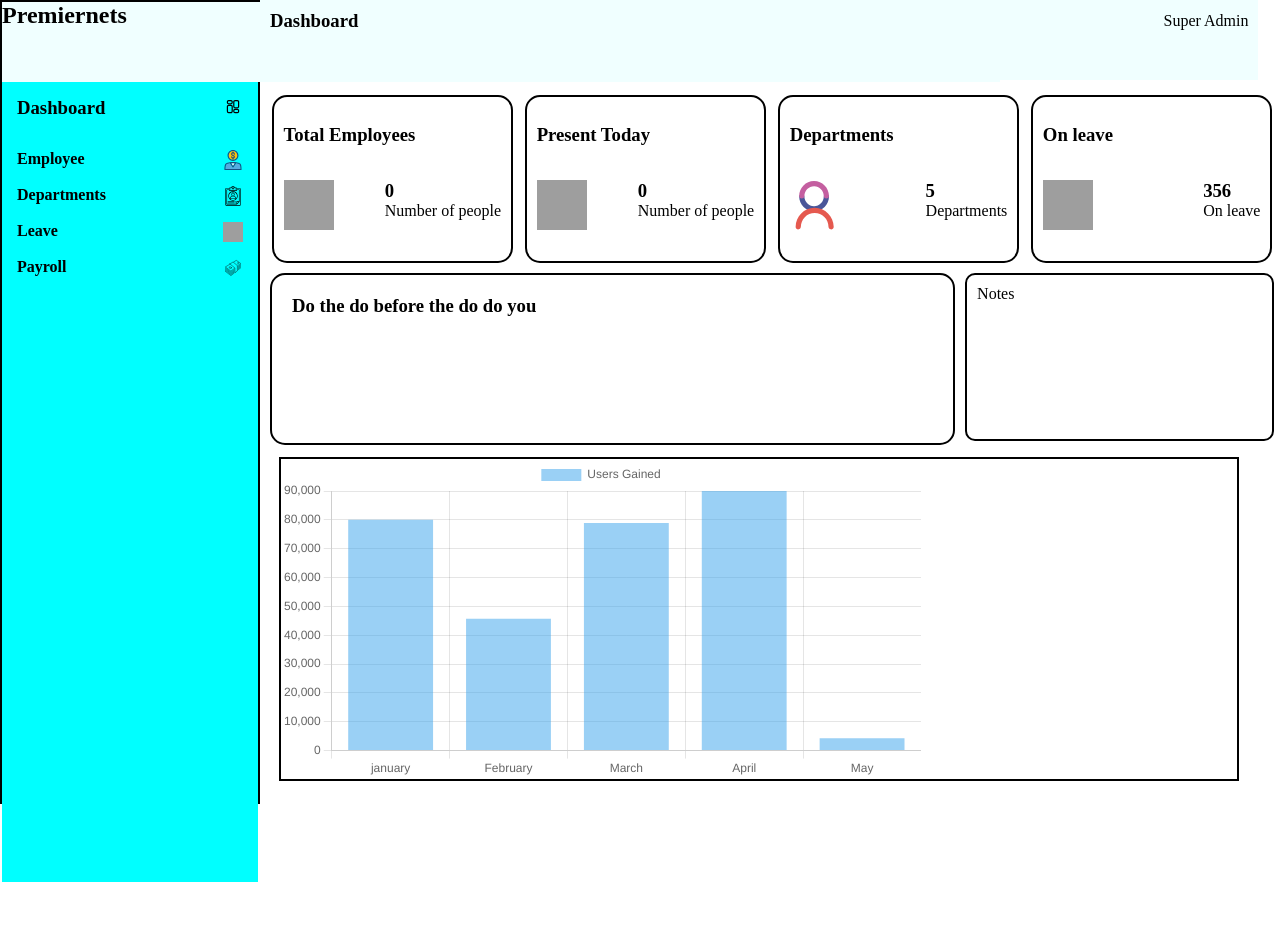
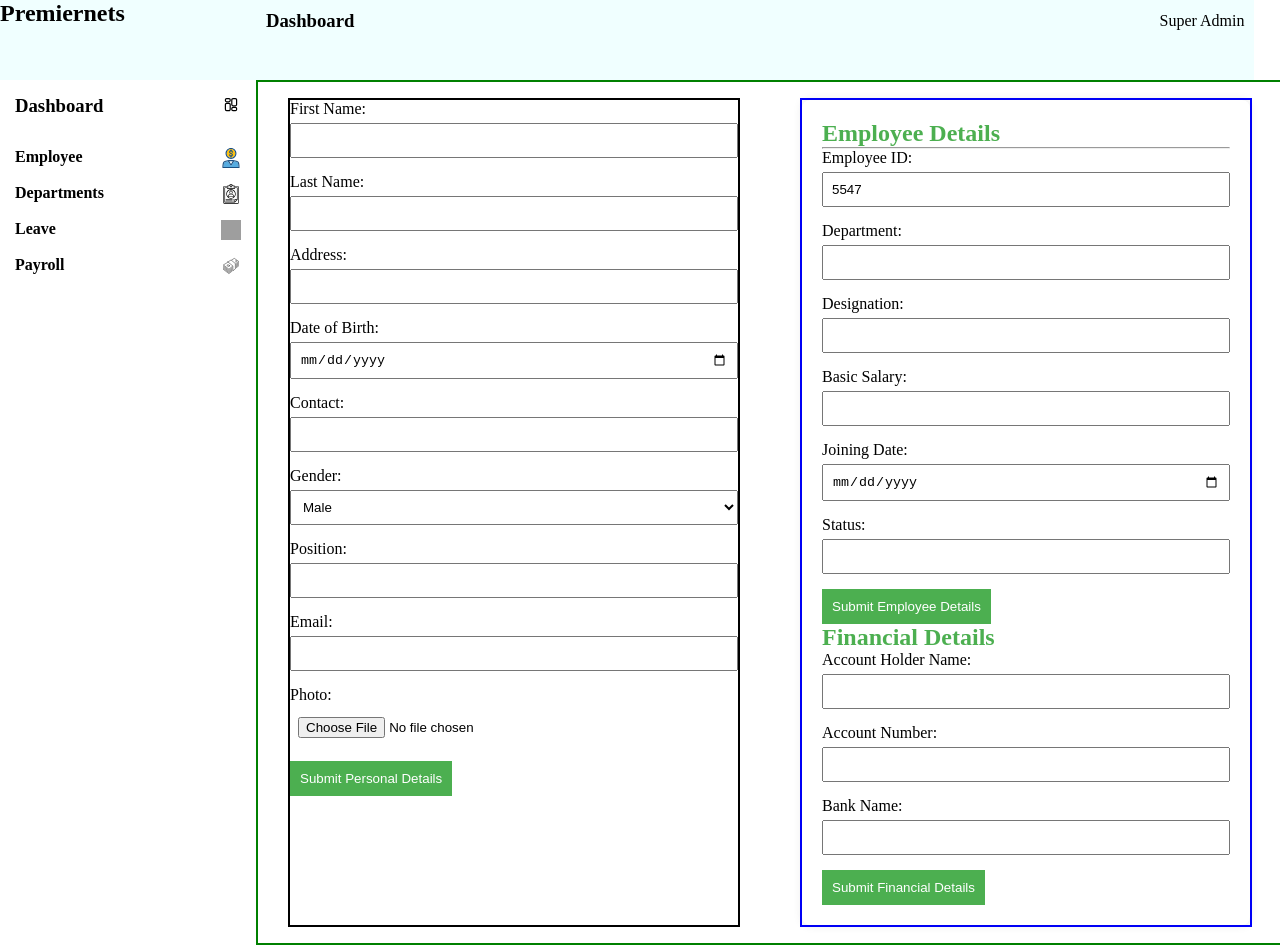
Before and after one commit to wakaba-kelvin/Admin-Dashboard, a React (Vite) app: page /addEmployee in a window 1280 px wide. Before the commit the page ends 882 px from the top, so only its background shows below. Built offline with nearby package versions, Linux system fonts and the light colour scheme; grey boxes are pictures that could not be loaded.

Commit message:
added the AddEmployee page

```diff
--- a/package.json
+++ b/package.json
@@ -10,6 +10,8 @@
     "preview": "vite preview"
   },
   "dependencies": {
+    "admin-dashboard": "link:",
+    "antd": "^5.15.2",
     "chart.js": "^4.4.2",
     "icons": "^1.0.0",
     "prime": "^0.5.0",
--- a/src/Components/Dashboard/Dashboard.jsx
+++ b/src/Components/Dashboard/Dashboard.jsx
@@ -1,4 +1,5 @@
 import React from 'react';
+import {Menu} from "antd"
 import clientIcon from '../../assets/client-svgrepo-com.svg'
 import usericon from '../../assets/user-alt-1-svgrepo-com (1).svg'
 import complainicon from '../../assets/complaint-dissatisfaction-expression-svgrepo-com.svg'
@@ -52,6 +53,8 @@ const Dashboard = () => {
       </ul>
     </div>
   );
-};
+}
+
+
 
 export default Dashboard;
--- a/src/Components/Dashboard/Dashboard.scss
+++ b/src/Components/Dashboard/Dashboard.scss
@@ -1,7 +1,7 @@
 .Dashboard{
    height: 100vh;
    width: 20vw;
-   background-color: aqua;
+//    background-color: aqua;
    gap: 2rem;
 
    .items{
--- a/src/Layout/MainContent/MainContent.jsx
+++ b/src/Layout/MainContent/MainContent.jsx
@@ -5,6 +5,7 @@ import Navbar from '../../Layout/Navbar/Navbar'
 import Container from '../../Components/Container/Container'
 import Employees from '../../Pages/Employees/Employees'
 import Login from '../../Pages/login/Login'
+import AddEmployee from '../../Pages/Employees/AddEmployee'
 
 
 function MainContent() {
@@ -15,6 +16,7 @@ function MainContent() {
           <Route path='*' element ={<Container/>}/>
           <Route path='/employees' element ={<Employees/>}/>
           <Route path='/login' element = {<Login/>}/>
+          <Route path='/addEmployee' element={<AddEmployee/>}/>
         </Routes>
     </div>
 
--- a/src/Layout/Sidenav/Sidenav.scss
+++ b/src/Layout/Sidenav/Sidenav.scss
@@ -2,7 +2,7 @@
     width:20vw ;
     height: 100vh;
     // background-color: blue;
-    border: 2px solid;
+    // border: 2px solid;
     .menu{
         display: flex;
         flex-direction: column;
--- /dev/null
+++ b/src/Pages/Employees/AddEmployee.jsx
@@ -0,0 +1,189 @@
+import React, { useState } from 'react';
+import './AddEmployee.scss';
+
+function AddEmployee() {
+  const [formData, setFormData] = useState({
+    firstName: '',
+    lastName: '',
+    address: '',
+    dob: '',
+    contact: '',
+    gender: 'male',
+    position: '',
+    email: '',
+    photo: null,
+  });
+
+  const [employeeFormData, setEmployeeFormData] = useState({
+    employeeId: generateEmployeeId(),
+    department: '',
+    designation: '',
+    basicSalary: '',
+    joiningDate: '',
+    status: '',
+  });
+
+  const [financialFormData, setFinancialFormData] = useState({
+    accountHolderName: '',
+    accountNumber: '',
+    bankName: '',
+  });
+
+  const handleChange = (e, formType) => {
+    const { name, value, type, files } = e.target;
+    const newValue = type === 'file' ? files[0] : value;
+
+    if (formType === 'employee') {
+      setEmployeeFormData({
+        ...employeeFormData,
+        [name]: newValue,
+      });
+    } else if (formType === 'financial') {
+      setFinancialFormData({
+        ...financialFormData,
+        [name]: newValue,
+      });
+    } else {
+      setFormData({
+        ...formData,
+        [name]: newValue,
+      });
+    }
+  };
+
+  const handleSubmit = (e) => {
+    e.preventDefault();
+    // Add your form submission logic here
+    console.log('Personal Details submitted:', formData);
+    console.log('Employee Details submitted:', employeeFormData);
+    console.log('Financial Details submitted:', financialFormData);
+  };
+
+  // Function to generate a random employee ID (for demonstration purposes)
+  function generateEmployeeId() {
+    return Math.floor(1000 + Math.random() * 9000);
+  }
+
+  return (
+    <div className="AddEmployee">
+      <div className="personal">
+        <div className="employees-details">
+          <form onSubmit={handleSubmit} className="employees-details-form">
+            <div className="form-group">
+              <label htmlFor="firstName">First Name:</label>
+              <input type="text" id="firstName" name="firstName" value={formData.firstName} onChange={(e) => handleChange(e, 'personal')} required />
+            </div>
+
+            <div className="form-group">
+              <label htmlFor="lastName">Last Name:</label>
+              <input type="text" id="lastName" name="lastName" value={formData.lastName} onChange={(e) => handleChange(e, 'personal')} required />
+            </div>
+
+            <div className="form-group">
+              <label htmlFor="address">Address:</label>
+              <input type="text" id="address" name="address" value={formData.address} onChange={(e) => handleChange(e, 'personal')} required />
+            </div>
+
+            <div className="form-group">
+              <label htmlFor="dob">Date of Birth:</label>
+              <input type="date" id="dob" name="dob" value={formData.dob} onChange={(e) => handleChange(e, 'personal')} required />
+            </div>
+
+            <div className="form-group">
+              <label htmlFor="contact">Contact:</label>
+              <input type="tel" id="contact" name="contact" value={formData.contact} onChange={(e) => handleChange(e, 'personal')} required />
+            </div>
+
+            <div className="form-group">
+              <label htmlFor="gender">Gender:</label>
+              <select id="gender" name="gender" value={formData.gender} onChange={(e) => handleChange(e, 'personal')} required>
+                <option value="male">Male</option>
+                <option value="female">Female</option>
+                <option value="other">Other</option>
+              </select>
+            </div>
+
+            <div className="form-group">
+              <label htmlFor="position">Position:</label>
+              <input type="text" id="position" name="position" value={formData.position} onChange={(e) => handleChange(e, 'personal')} required />
+            </div>
+
+            <div className="form-group">
+              <label htmlFor="email">Email:</label>
+              <input type="email" id="email" name="email" value={formData.email} onChange={(e) => handleChange(e, 'personal')} required />
+            </div>
+
+            <div className="form-group">
+              <label htmlFor="photo">Photo:</label>
+              <input type="file" id="photo" name="photo" onChange={(e) => handleChange(e, 'personal')} accept="image/*" />
+            </div>
+
+            <button type="submit">Submit Personal Details</button>
+          </form>
+        </div>
+        <div className="company">
+          <div className="logins">
+            <h2>Employee Details</h2>
+            <hr />
+            <form onSubmit={handleSubmit} className="employee-details">
+              <div className="form-group">
+                <label htmlFor="employeeId">Employee ID:</label>
+                <input type="text" id="employeeId" name="employeeId" value={employeeFormData.employeeId} readOnly />
+              </div>
+
+              <div className="form-group">
+                <label htmlFor="department">Department:</label>
+                <input type="text" id="department" name="department" value={employeeFormData.department} onChange={(e) => handleChange(e, 'employee')} required />
+              </div>
+
+              <div className="form-group">
+                <label htmlFor="designation">Designation:</label>
+                <input type="text" id="designation" name="designation" value={employeeFormData.designation} onChange={(e) => handleChange(e, 'employee')} required />
+              </div>
+
+              <div className="form-group">
+                <label htmlFor="basicSalary">Basic Salary:</label>
+                <input type="number" id="basicSalary" name="basicSalary" value={employeeFormData.basicSalary} onChange={(e) => handleChange(e, 'employee')} required />
+              </div>
+
+              <div className="form-group">
+                <label htmlFor="joiningDate">Joining Date:</label>
+                <input type="date" id="joiningDate" name="joiningDate" value={employeeFormData.joiningDate} onChange={(e) => handleChange(e, 'employee')} required />
+              </div>
+
+              <div className="form-group">
+                <label htmlFor="status">Status:</label>
+                <input type="text" id="status" name="status" value={employeeFormData.status} onChange={(e) => handleChange(e, 'employee')} required />
+              </div>
+
+              <button type="submit">Submit Employee Details</button>
+            </form>
+
+            <h2>Financial Details</h2>
+            <form onSubmit={handleSubmit} className="financial-details">
+              <div className="form-group">
+                <label htmlFor="accountHolderName">Account Holder Name:</label>
+                <input type="text" id="accountHolderName" name="accountHolderName" value={financialFormData.accountHolderName} onChange={(e) => handleChange(e, 'financial')} required />
+              </div>
+
+              <div className="form-group">
+                <label htmlFor="accountNumber">Account Number:</label>
+                <input type="text" id="accountNumber" name="accountNumber" value={financialFormData.accountNumber} onChange={(e) => handleChange(e, 'financial')} required />
+              </div>
+
+              <div className="form-group">
+                <label htmlFor="bankName">Bank Name:</label>
+                <input type="text" id="bankName" name="bankName" value={financialFormData.bankName} onChange={(e) => handleChange(e, 'financial')} required />
+              </div>
+
+              <button type="submit">Submit Financial Details</button>
+            </form>
+          </div>
+        </div>
+      </div>
+      <div className="accounts-details"></div>
+    </div>
+  );
+}
+
+export default AddEmployee;
--- /dev/null
+++ b/src/Pages/Employees/AddEmployee.scss
@@ -0,0 +1,81 @@
+.AddEmployee {
+  width: 100%;
+}
+
+.personal {
+  width: 100%;
+  height: 80%;
+  border: 2px solid green;
+  display: flex;
+  justify-content: space-around;
+}
+
+.employees-details {
+  width: 35vw;
+  margin: 1rem;
+  border: 2px solid black;
+}
+
+.employees-details .form-group {
+  margin-bottom: 15px;
+}
+
+.employees-details label {
+  display: block;
+  margin-bottom: 5px;
+}
+
+.employees-details input,
+.employees-details select {
+  width: 100%;
+  padding: 8px;
+  box-sizing: border-box;
+}
+
+.employees-details button {
+  padding: 10px;
+  background-color: #4CAF50;
+  color: #fff;
+  border: none;
+  cursor: pointer;
+}
+
+.company {
+  width: 35vw;
+  margin: 1rem;
+  border: 2px solid blue;
+}
+
+.company .logins {
+  padding: 20px;
+  background-color: #fff;
+  border-radius: 8px;
+  box-shadow: 0 0 10px rgba(0, 0, 0, 0.1);
+}
+
+.company h2 {
+  color: #4CAF50;
+}
+
+.company .logins .form-group {
+  margin-bottom: 15px;
+}
+
+.company .logins label {
+  display: block;
+  margin-bottom: 5px;
+}
+
+.company .logins input {
+  width: 100%;
+  padding: 8px;
+  box-sizing: border-box;
+}
+
+.company .logins button {
+  padding: 10px;
+  background-color: #4CAF50;
+  color: #fff;
+  border: none;
+  cursor: pointer;
+}
--- a/src/Pages/login/Login.jsx
+++ b/src/Pages/login/Login.jsx
@@ -52,26 +52,30 @@ const LoginForm = () => {
       </div>
       <div className="form">
       <form onSubmit={handleSubmit}>
-        <label htmlFor="username">Username:</label>
+        <div className="username">
+        <label htmlFor="username"></label>
         <input
           type="text"
+          placeholder='username'
           id="username"
           name="username"
           value={formData.username}
           onChange={handleInputChange}
           required
         />
-
-        <label htmlFor="password">Password:</label>
+</div>
+<div className="password">
+        <label htmlFor="password"></label>
         <input
           type="password"
+          placeholder='password'
           id="password"
           name="password"
           value={formData.password}
           onChange={handleInputChange}
           required
         />
-
+</div>
         <button type="submit">Login</button>
       </form>
       </div>
--- a/src/Pages/login/Login.scss
+++ b/src/Pages/login/Login.scss
@@ -27,11 +27,36 @@
         width: 50%;
         display: flex;
         flex-direction: column;
-        margin-top: 1rem;
-        // border: 1px solid rgb(213, 17, 121);
+        // margin-top: 1rem;
+        border: 1px solid rgb(213, 17, 121);
         justify-content: center;
-        margin-top: 4rem;
+        // margin-top: 4rem;
         gap: 20px;
+        color: aquamarine;
+        justify-content: space-between;
+        align-items: center;
+        .form{
+           display: flex;
+           justify-content: space-evenly;
+           align-items: center;
+           border: 2px solid red;
+           width: 100%;
+           height: 70%;
+           gap: 3rem;
+           .username{
+            outline: none;
+            // border-bottom: 2px solid red;
+           }
+
+
+        button{
+            height: 2rem;
+            width: 10rem;
+            border-radius: 5px;
+            background-color: green;
+            margin: 15px;
+        }
+    }
     }
 }
 }
```
Also changed, not shown: 1 other file (tests, documents, lock files or other folders).
